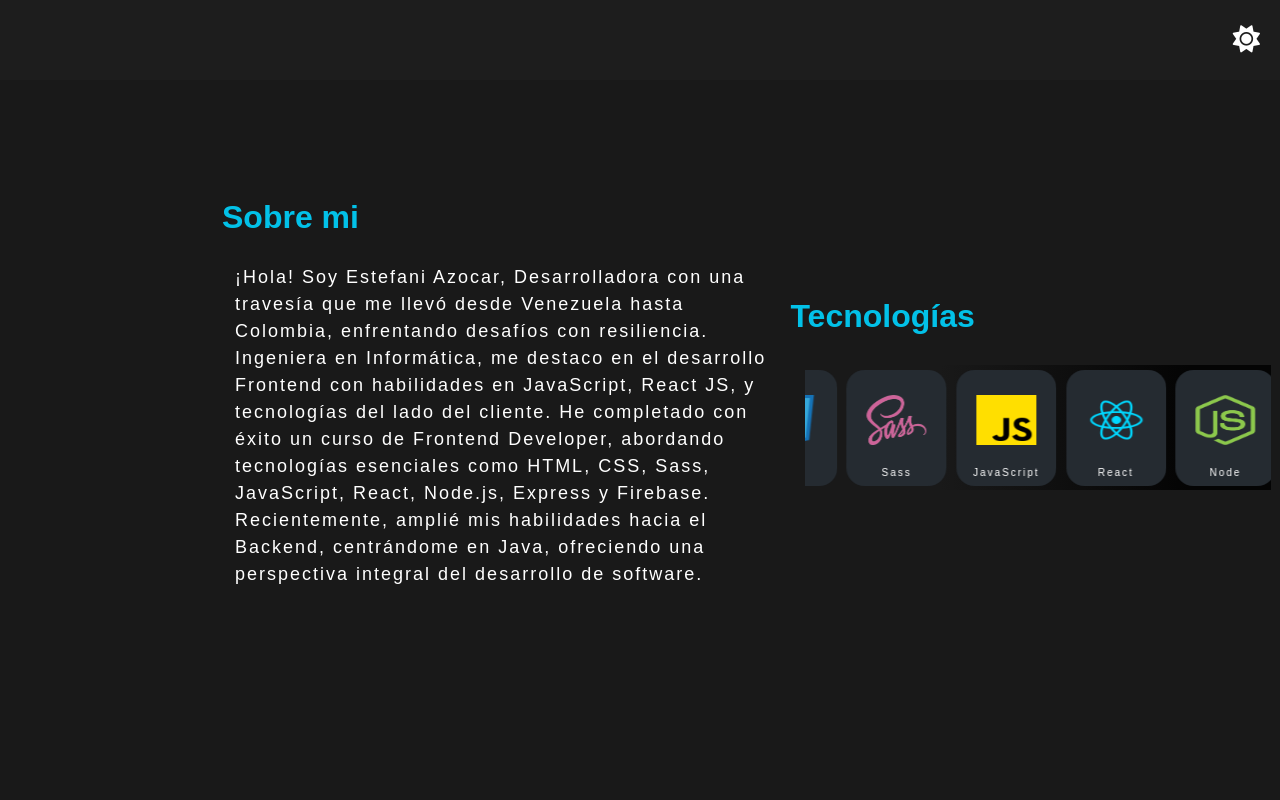
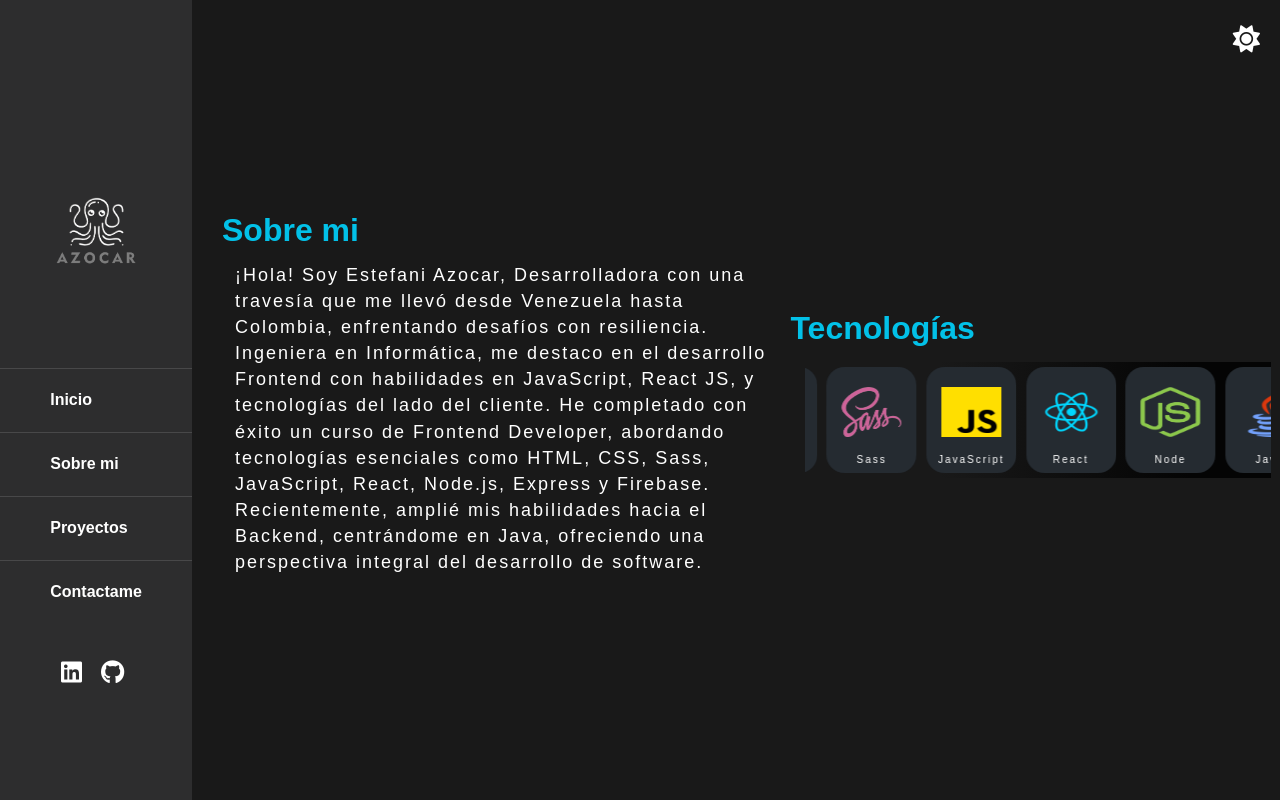
Before and after one commit to EstefaniAzocar/portafolio, a React (Create React App) app: page /sobreMi in a window 1280 px wide. Built offline with nearby package versions, Linux system fonts and the light colour scheme.

Commit message:
detalles de estilos

```diff
--- a/src/components/navBar/navBar.css
+++ b/src/components/navBar/navBar.css
@@ -1,10 +1,10 @@
 .aside{
     width: 100%;
     height:100vh;
-    /* position: fixed; */
+    position: fixed;
     top: 0;
     left: 0;
-    /* z-index: 3; */
+
 
 
 }
@@ -13,14 +13,13 @@
     height: 100vh;
     display: flex;
     align-items: center;
-    /* justify-content: space-between; */
+    justify-content: center;
     flex-direction: column;
     min-height: 32vh;
     width: 100%;
     color: #ffff;
     background-color: #2d2d2e;
     gap: 35px;
-    padding-top: 60px;
 
 
 
@@ -92,9 +91,6 @@
         height: 100%;
 
 
-    }
-    .containerNavBar{
-        padding-top: 10px;
     }
 
     .navLink a{
--- a/src/view/header/header.css
+++ b/src/view/header/header.css
@@ -1,13 +1,15 @@
 .header{
     position: fixed;
     top: 0;
+    right: 0;
     display: flex;
     flex-direction: row-reverse;
     justify-content: space-between;
     width: 100%;
     height: 10vh;
-    z-index: 3;
-    background-color: #1d1d1d;
+    /* background-color: #191919; */
+    z-index: 5;
+    /* background-color: #191919; */
 
 }
 
@@ -48,10 +50,11 @@
     left: 0; /* Posición en la parte izquierda */
     width: 100%;
     background-color: rgb(58, 47, 47); /* Fondo blanco para el menú */
-    z-index: 2; /* Asegura que el menú esté encima de otros elementos */
+    z-index: 3; /* Asegura que el menú esté encima de otros elementos */
     visibility: hidden; /* Inicialmente oculto */
-    opacity: 0; /* Inicialmente transparente */
+    opacity: 1; /* Inicialmente transparente */
     transition: visibility 0s, opacity 0.5s; /* Transición suave */
+    /* background-color: #08fdd8; */
 }
 
 .container.open {
@@ -64,6 +67,8 @@
     header{
         justify-content: flex-end;
         align-items: flex-end;
+
+       /* background-color: #08fdd8; */
     }
     .btns-container{
         display: none;
@@ -72,6 +77,13 @@
     .container{
         visibility: visible;
         transition: 0s;
+        display: flex;
+        justify-content: center;
+        align-items: center;
+        width: 100%;
+        background-color: rgb(58, 47, 47);
+        z-index: 6;
+
 
     }
 }
--- a/src/view/portafolio/portafolio.css
+++ b/src/view/portafolio/portafolio.css
@@ -1,14 +1,17 @@
 .sectionPortafolio{
+    display: flex;
+    justify-content: center;
+    align-items: center;
+    flex-direction: column;
     width: 100%;
-    max-height: 100vh;
+    height: 100vh;
+    padding-top: 70px;
 
 
 }
 
-.title{
-    display: flex;
-    justify-content: left;
-    /* margin-top: 60px; */
+.titulo{
+
     padding: 20px;
     font-size: 2rem;
     /* color: var(--colorIcon); */
@@ -28,7 +31,7 @@
     display: flex;
     justify-items: center;
     justify-content: center;
-    flex-direction: row;
+    padding-top: 30px;
     /* z-index: -1; */
     /* margin-top: 50px;
     margin-top: 5px;
@@ -72,7 +75,7 @@
         /* margin-top: 20px; */
         /* gap: 20px; */
 
-        z-index: -1;
+
         flex-direction: row;
     }
 }
--- a/src/view/portafolio/portafolio.jsx
+++ b/src/view/portafolio/portafolio.jsx
@@ -8,7 +8,7 @@ const Portafolio = () => {
   return (
     <>
       <div id="portafolio" className="sectionPortafolio">
-        <h1 className="title">Proyectos</h1>
+        <h1 className="titulo">Proyectos</h1>
 
         <div className="textoPortafolio">
           <Carousel>
--- a/src/view/sobreMi/sobreMi.css
+++ b/src/view/sobreMi/sobreMi.css
@@ -16,7 +16,6 @@
 display: flex;
 justify-content: center;
 font-size: 2rem;
-padding-bottom: 15px;
 /* color: var(--colorIcon); */
 color: rgba(0, 212, 255, 0.9);
 
@@ -41,14 +40,11 @@ transition: all .3s ease;
     display: flex;
     justify-content: center;
     align-items: center;
-    /* margin-left: 30px; */
-    /* flex-wrap: wrap; */
     color: #ffff;
     width: 100%;
     padding: 10px;
     font-size: 18px;
-    /* margin: 15px; */
-    line-height: 150%;
+    line-height: 145%;
 }
 .slider {
     display: flex;
@@ -81,16 +77,16 @@ transition: all .3s ease;
     display: flex;
     animation: scroll 30s linear infinite;
     -webkit-animation: scroll 30s linear infinite;
-    width: calc(100px * 20);
+    width: calc(100px * 10);
 }
 
 .slider .slide {
     display: flex;
     flex-direction: row;
-    width: 90%;
+    width: 100%;
 }
 .slider .slide div {
-    width: 100%;
+    width: 90%;
     background: linear-gradient(109.35deg, #3872e0 -96.47%, #252b31 2.59%);
     -webkit-backdrop-filter: blur(40px);
     backdrop-filter: blur(40px);
@@ -103,9 +99,9 @@ transition: all .3s ease;
 }
 
 .slider .slide img {
-    width: 100px;
-    height: 90px;
-    padding: 20px;
+    width: 90px;
+    height: 80px;
+    padding: 15px;
 }
 
 .slider .slide p {
```
